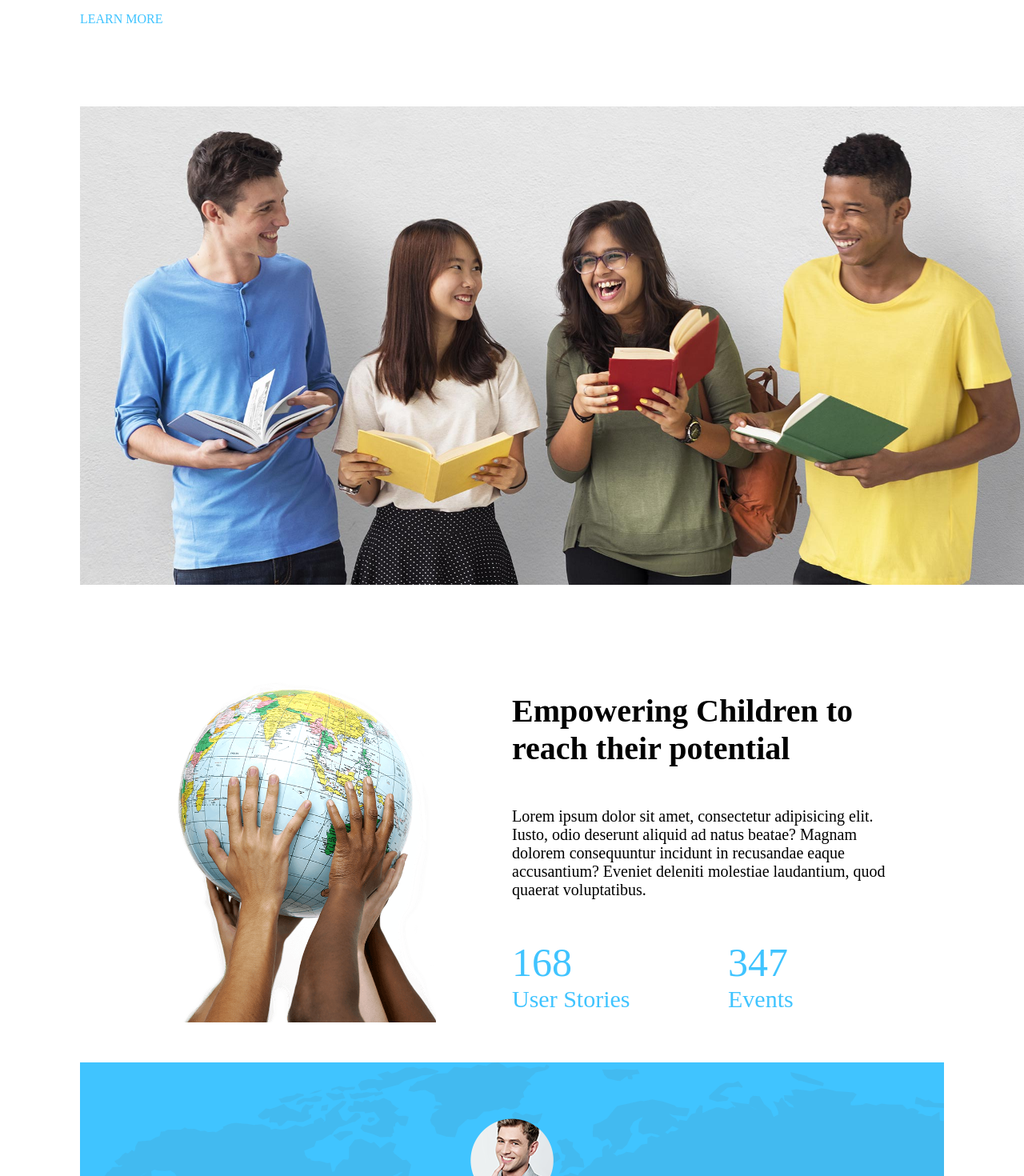
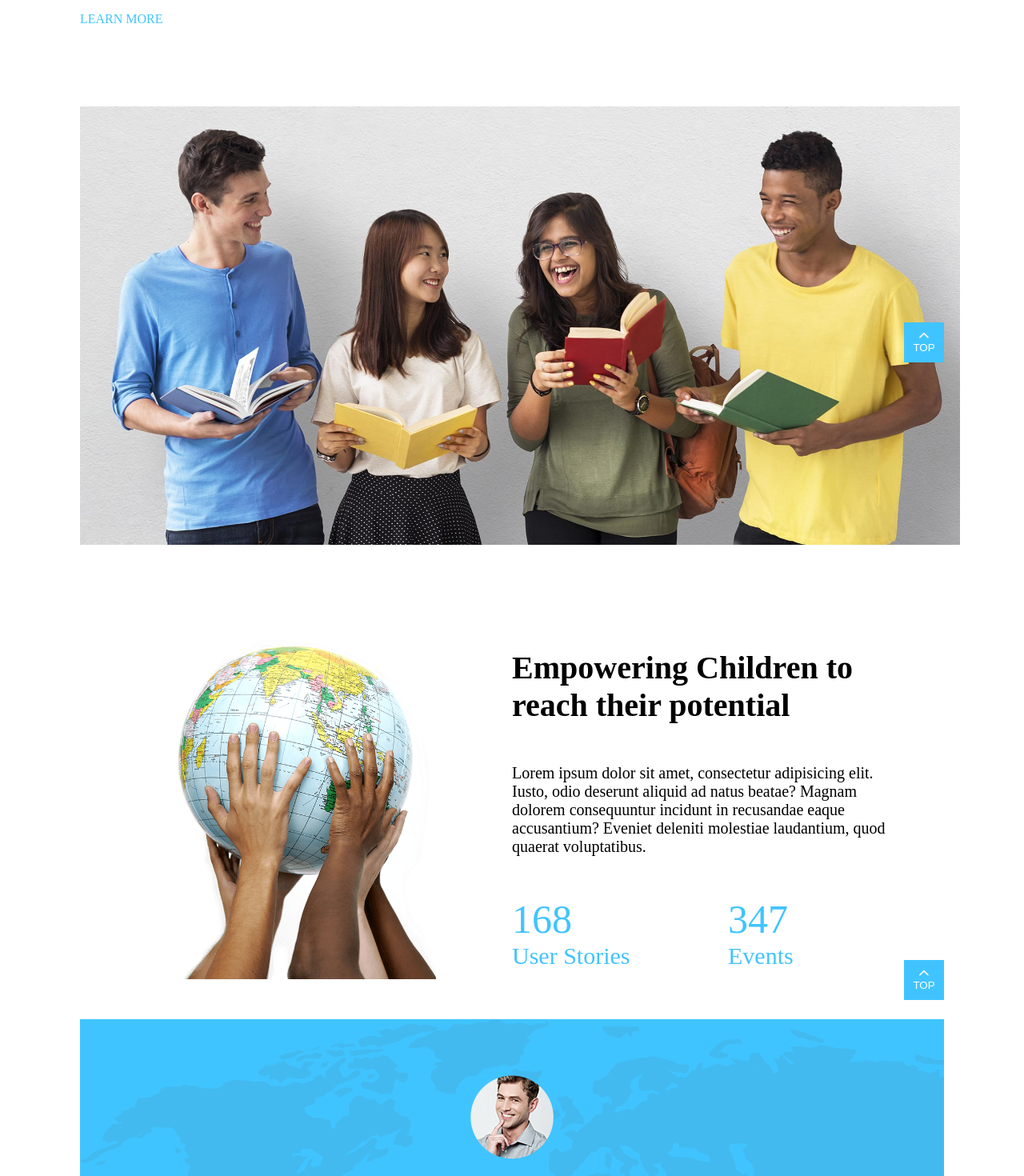
Before and after one commit to Nembo93/proj-html-vuejs, a Vue app: page / in a window 1280 px wide. Shown: the part 1040-2510 px from the top of the page at 80% size. Built offline with nearby package versions, Linux system fonts and the light colour scheme.

Commit message:
Aggiunge bottoni laterali

```diff
--- a/src/components/AppSection1.vue
+++ b/src/components/AppSection1.vue
@@ -9,7 +9,12 @@ export default{
         <h2>The Trusted Name <br> for In-Home Tutoring.</h2>
         <p>Lorem ipsum dolor sit amet consectetur adipisicing elit. Laborum fugit velit qui deserunt modi. Aliquid id repellat exercitationem nemo saepe alias, dolore unde natus quaerat repellendus fugiat assumenda, adipisci maxime.</p>
         <a href="">LEARN MORE</a>
-        <img class="sec1_img" src="../assets/h1-slide-3-background.jpg" alt="">
+        <img class="sec1_img disp_block" src="../assets/h1-slide-3-background.jpg" alt="">
+
+        <button class="my_scroll_button my_scroll_button1">
+            <i class="fa-solid fa-chevron-up"></i>
+            TOP
+        </button>
     </section>
 </template>
 
@@ -24,9 +29,23 @@ a{
 }
 .sec1_img{
     margin-top: 100px;
-    max-width: 1200px;
+    max-width: 1100px;
 }
 .sec1{
     padding-bottom: 100px;
+    position: relative;
+}
+
+/* .my_scroll_button{
+    width: 50px;
+    height: 50px;
+    color: white;
+    background-color: var(--primary_color);
+    border: none;
+} */
+.my_scroll_button1{
+    position: absolute;
+    right: 0%;
+    top: 60%;
 }
 </style>
--- a/src/components/AppSection2.vue
+++ b/src/components/AppSection2.vue
@@ -27,9 +27,10 @@ export default{
             </div>
         </div>
 
-
-
-
+        <button class="my_scroll_button my_scroll_button2">
+            <i class="fa-solid fa-chevron-up"></i>
+            TOP
+        </button>
 
     </section>
 </template>
@@ -37,6 +38,12 @@ export default{
 <style scoped>
 section{
     padding-bottom: 50px;
+    position: relative;
+}
+.my_scroll_button2{
+    position: absolute;
+    right: 0%;
+    bottom: 5%;
 }
 .section_2{
     display: flex;
--- a/src/style.css
+++ b/src/style.css
@@ -42,3 +42,16 @@ p{
   --primary_color: rgb(64, 196, 255) ;
   --secondary_color: rgb(242, 248, 252) ;
 }
+
+
+.my_scroll_button{
+  width: 50px;
+  height: 50px;
+  color: white;
+  background-color: var(--primary_color);
+  border: none;
+}
+
+.fa-chevron-up{
+  display: block;
+}
```
